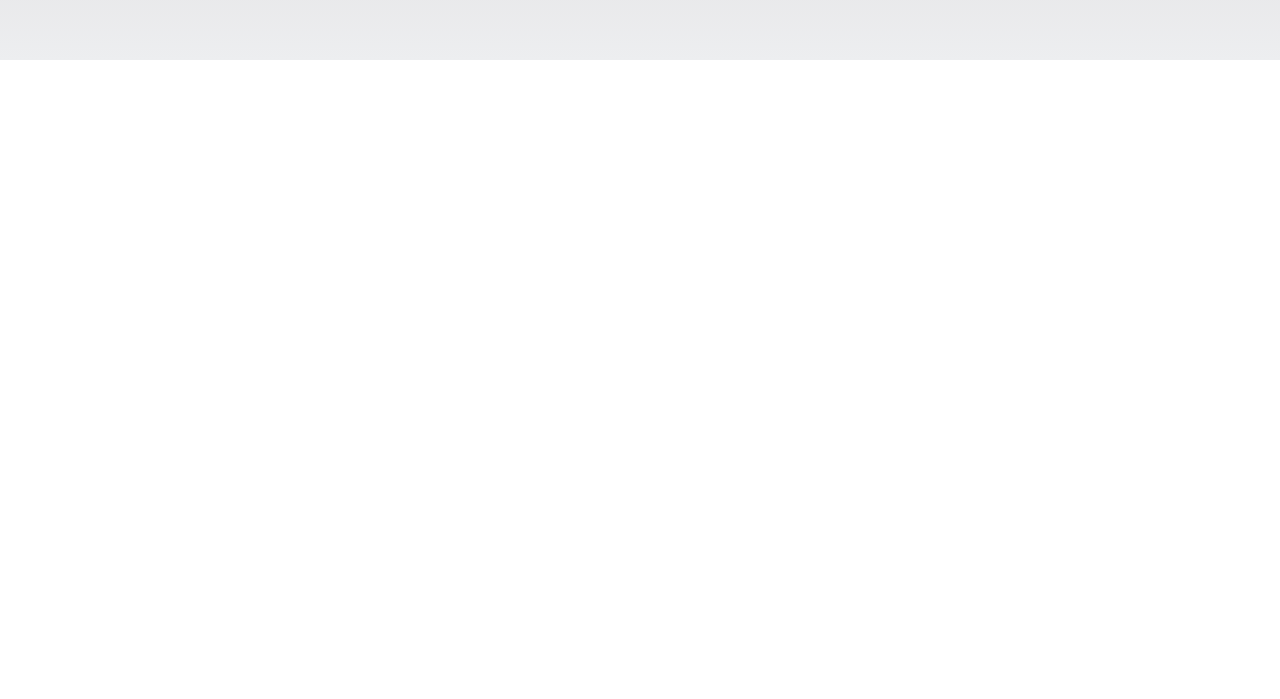
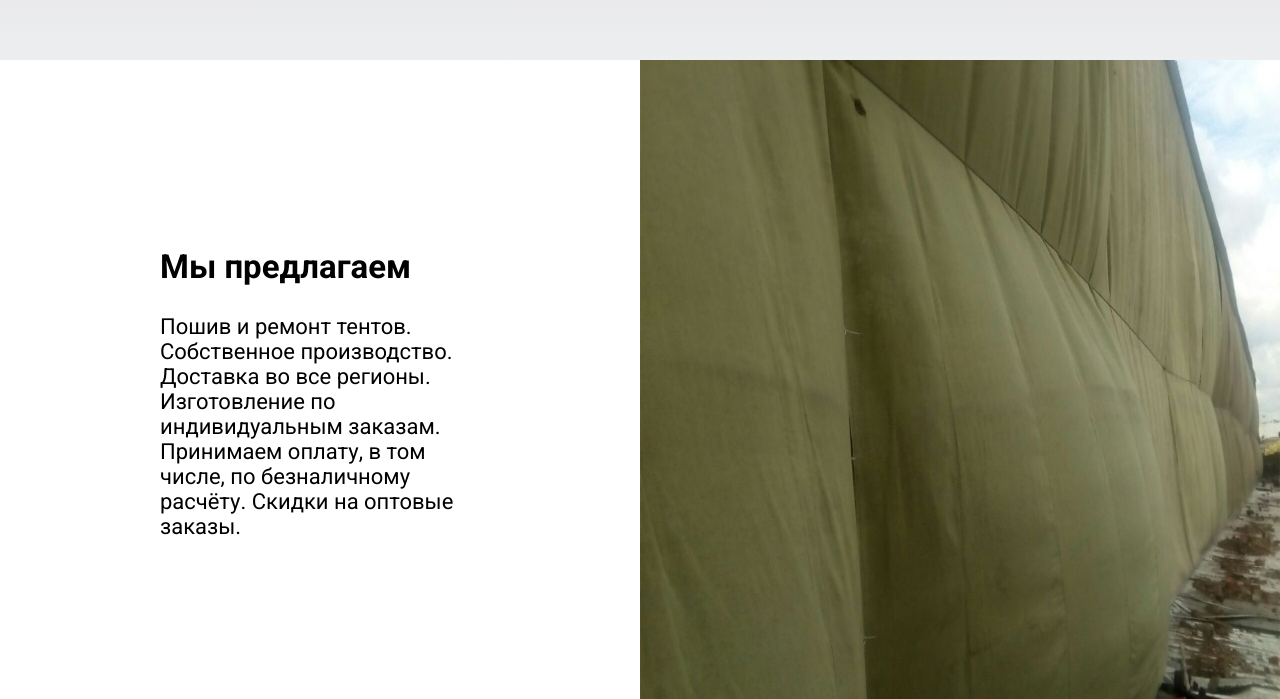
Before and after one commit to taratorkin/TentZashita, a React (Create React App) app: page / in a window 1280 px wide. Shown: the part 740-1439 px from the top of the page. Before the commit the page ends 800 px from the top, so only its background shows below. Built offline with nearby package versions, Linux system fonts and the light colour scheme.

Commit message:
added aboutUs

```diff
--- a/src/Content.js
+++ b/src/Content.js
@@ -1,10 +1,12 @@
 import React from 'react';
 import './css/content.css';
 import tentImg from './images/tent.jpg';
+import tentImg2 from './images/tent2.jpg';
 
 function Content() {
   return(
     <div className="content">
+
       <div className="content_mainScreen_wrapper">
         <div className="content_mainScreen">
           <div className="content_mainScreen_block">
@@ -15,8 +17,25 @@ function Content() {
             <p className="content_mainScreen_contacts">+7 (960) 299-92-29</p>
           </div>
           <div className="content_mainScreen_block">
-            <img className="content_mainScreen_image" src={tentImg} alt=""/>
+            <img className="content_mainScreen_image" src={tentImg} alt="Палатка сварщика"/>
           </div>
+        </div>
+      </div>
+
+      <div className="content_about">
+        <a name="AboutUs"></a>
+        <div className="content_about_element">
+          <div className="content_about_element_text">
+            <h2>
+              Мы предлагаем
+            </h2>
+            Пошив и ремонт тентов. Собственное производство. Доставка во все регионы.
+            Изготовление по индивидуальным заказам. Принимаем оплату, в том числе,
+            по безналичному расчёту. Скидки на оптовые заказы.
+          </div>
+        </div>
+        <div className="content_about_image">
+
         </div>
       </div>
     </div>
--- a/src/css/content.css
+++ b/src/css/content.css
@@ -1,12 +1,9 @@
 .content {
   display: flex;
+  flex-flow: column;
   align-items: center;
   justify-content: center;
   width: 100%;
-  background: rgb(237,238,240);
-  background: -webkit-linear-gradient(bottom, rgba(237,238,240,1) 0%, rgba(215,212,212,1) 50%, rgba(172,172,172,1) 100%);
-  background: -o-linear-gradient(bottom, rgba(237,238,240,1) 0%, rgba(215,212,212,1) 50%, rgba(172,172,172,1) 100%);
-  background: linear-gradient(to top, rgba(237,238,240,1) 0%, rgba(215,212,212,1) 50%, rgba(172,172,172,1) 100%);
 }
 
 .content_mainScreen_wrapper {
@@ -15,6 +12,10 @@
   justify-content: center;
   width: 100%;
   height: calc(100vh - 65px);
+  background: rgb(237,238,240);
+  background: -webkit-linear-gradient(bottom, rgba(237,238,240,1) 0%, rgba(215,212,212,1) 50%, rgba(172,172,172,1) 100%);
+  background: -o-linear-gradient(bottom, rgba(237,238,240,1) 0%, rgba(215,212,212,1) 50%, rgba(172,172,172,1) 100%);
+  background: linear-gradient(to top, rgba(237,238,240,1) 0%, rgba(215,212,212,1) 50%, rgba(172,172,172,1) 100%);
 }
 
 .content_mainScreen {
@@ -48,3 +49,30 @@
 .content_mainScreen_contacts {
   font-size: 35px;
 }
+
+.content_about {
+  display: flex;
+  width: 100%;
+}
+
+.content_about_element {
+  display: flex;
+  flex-flow: column;
+  align-items: center;
+  justify-content: center;
+  width: 50%;
+}
+
+.content_about_element_text {
+  white-space: pre-line;
+  margin: 25%;
+}
+
+.content_about_image {
+  display: flex;
+  width: 50%;
+  background-image: url(../images/tent2.jpg);
+  background-repeat: no-repeat;
+  background-size: cover;
+  background-position: center;
+}
--- a/src/css/index.css
+++ b/src/css/index.css
@@ -2,7 +2,7 @@ body {
   margin: 0;
   padding: 0;
   font-family: 'Roboto', Arial, sans-serif;
-  font-size: 18px;
+  font-size: 22px;
 }
 
 p {
```
Also changed, not shown: src/images/tent2.jpg (added).
